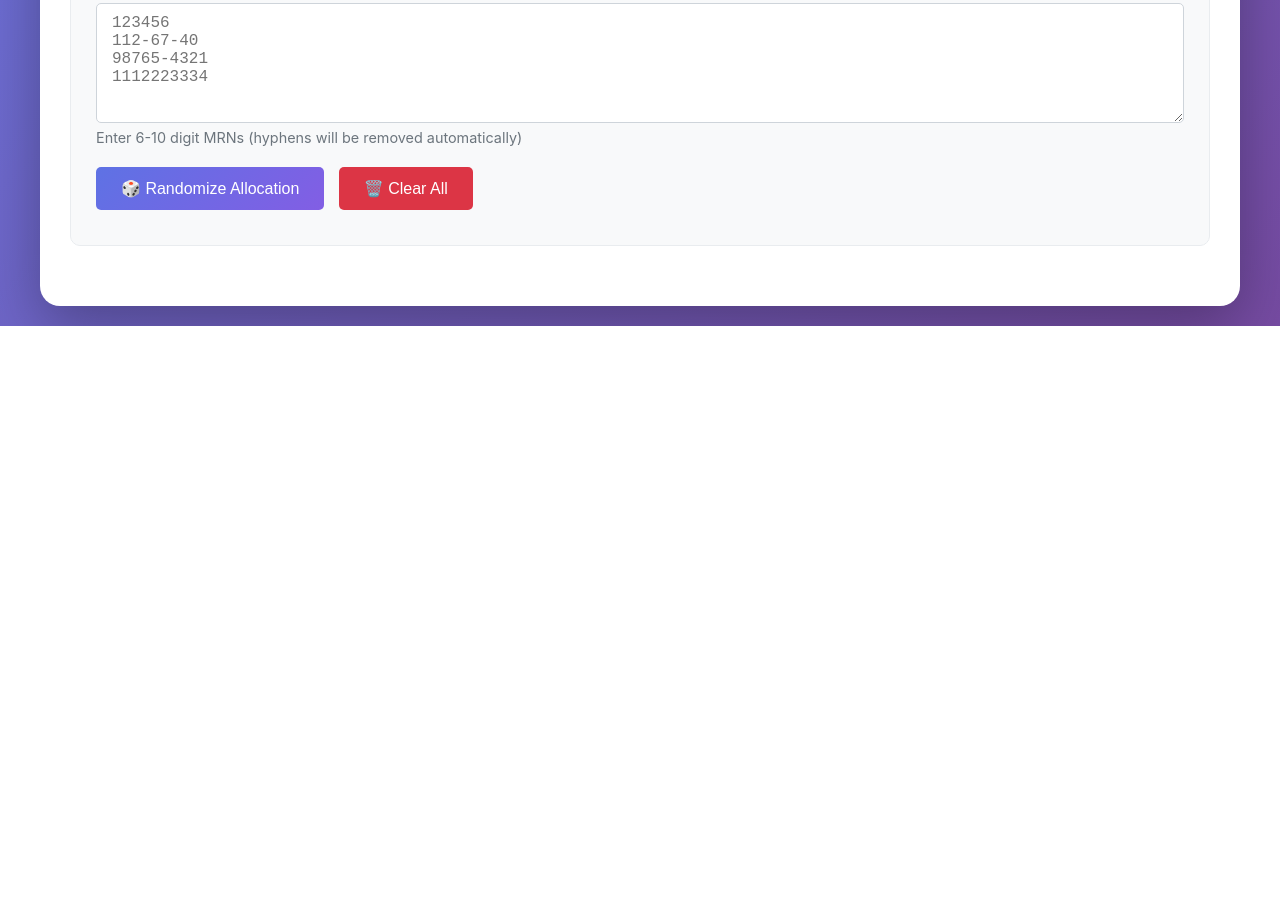
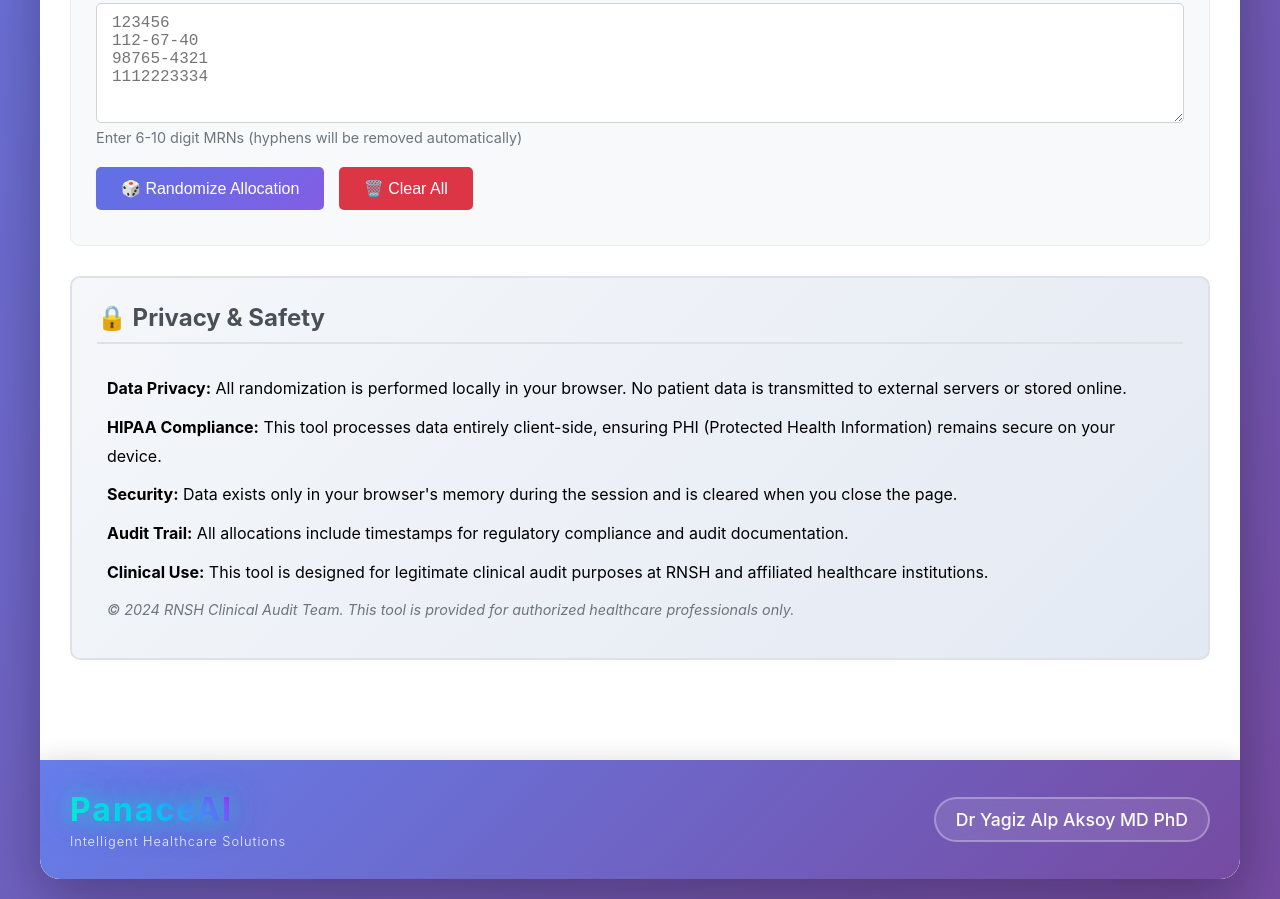
Before and after one commit to PanaceAInsights/Patient_Randomizer, a plain HTML site: page index.html in a window 1280 px wide. Shown: the part 894-1793 px from the top of the page. Before the commit the page ends 1220 px from the top, so only its background shows below. Drawn offline with Linux system fonts and the light colour scheme.

Commit message:
Add files via upload

```diff
--- a/index.html
+++ b/index.html
@@ -3,7 +3,7 @@
 <head>
     <meta charset="UTF-8">
     <meta name="viewport" content="width=device-width, initial-scale=1.0">
-    <title>Patient Audit Randomizer</title>
+    <title>RNSH Audits - Patient Randomizer ©</title>
     <style>
         * {
             margin: 0;
@@ -350,13 +350,111 @@
             .allocation-grid {
                 grid-template-columns: 1fr;
             }
+
+            .footer {
+                flex-direction: column;
+                text-align: center;
+                gap: 20px;
+            }
+
+            .footer-left, .footer-right {
+                width: 100%;
+            }
+        }
+
+        /* Footer Styles */
+        .footer {
+            display: flex;
+            justify-content: space-between;
+            align-items: center;
+            padding: 30px;
+            margin-top: 40px;
+            background: linear-gradient(135deg, #667eea 0%, #764ba2 100%);
+            border-radius: 0 0 20px 20px;
+            box-shadow: 0 -5px 20px rgba(0,0,0,0.1);
+        }
+
+        .footer-left, .footer-right {
+            display: flex;
+            align-items: center;
+        }
+
+        /* PanaceAI Branding */
+        .panacea-link {
+            text-decoration: none;
+            display: flex;
+            flex-direction: column;
+            align-items: flex-start;
+            transition: all 0.3s ease;
+        }
+
+        .panacea-text {
+            font-size: 2em;
+            font-weight: bold;
+            background: linear-gradient(45deg, #00ffcc, #00ccff, #cc00ff);
+            -webkit-background-clip: text;
+            -webkit-text-fill-color: transparent;
+            background-clip: text;
+            text-shadow: 0 0 30px rgba(0, 255, 204, 0.5);
+            letter-spacing: 2px;
+            animation: glow 2s ease-in-out infinite alternate;
+        }
+
+        @keyframes glow {
+            from {
+                text-shadow: 0 0 20px rgba(0, 255, 204, 0.5),
+                             0 0 30px rgba(0, 204, 255, 0.5),
+                             0 0 40px rgba(204, 0, 255, 0.3);
+            }
+            to {
+                text-shadow: 0 0 30px rgba(0, 255, 204, 0.8),
+                             0 0 40px rgba(0, 204, 255, 0.8),
+                             0 0 50px rgba(204, 0, 255, 0.6);
+            }
+        }
+
+        .panacea-tagline {
+            font-size: 0.8em;
+            color: rgba(255, 255, 255, 0.9);
+            margin-top: 5px;
+            letter-spacing: 1px;
+            font-weight: 300;
+        }
+
+        .panacea-link:hover .panacea-text {
+            animation-duration: 0.5s;
+        }
+
+        .panacea-link:hover {
+            transform: scale(1.05);
+        }
+
+        /* Doctor Link Styling */
+        .doctor-link {
+            color: white;
+            text-decoration: none;
+            font-size: 1.1em;
+            font-weight: 500;
+            padding: 10px 20px;
+            background: rgba(255, 255, 255, 0.1);
+            border-radius: 30px;
+            border: 2px solid rgba(255, 255, 255, 0.3);
+            transition: all 0.3s ease;
+            backdrop-filter: blur(10px);
+        }
+
+        .doctor-link:hover {
+            background: rgba(255, 255, 255, 0.2);
+            border-color: rgba(255, 255, 255, 0.5);
+            transform: translateY(-2px);
+            box-shadow: 0 5px 20px rgba(255, 255, 255, 0.3);
         }
     </style>
 </head>
 <body>
     <div class="container">
         <div class="header">
-            <h1>🏥 Patient Audit Randomizer</h1>
+            <h1>🏥 RNSH Audits - Patient Randomizer ©</h1>
             <p>Randomly allocate patients to doctors for clinical audits</p>
         </div>
 
@@ -466,6 +564,34 @@
 
             <!-- Messages Section -->
             <div id="messageArea"></div>
+
+            <!-- Privacy & Safety Section -->
+            <div class="section" style="background: linear-gradient(135deg, #f5f7fa 0%, #e3e9f3 100%); border: 2px solid #dee2e6; margin-top: 30px;">
+                <h2 class="section-title" style="color: #495057;">🔒 Privacy & Safety</h2>
+                <div style="padding: 10px; line-height: 1.8;">
+                    <p style="margin-bottom: 10px;"><strong>Data Privacy:</strong> All randomization is performed locally in your browser. No patient data is transmitted to external servers or stored online.</p>
+                    <p style="margin-bottom: 10px;"><strong>HIPAA Compliance:</strong> This tool processes data entirely client-side, ensuring PHI (Protected Health Information) remains secure on your device.</p>
+                    <p style="margin-bottom: 10px;"><strong>Security:</strong> Data exists only in your browser's memory during the session and is cleared when you close the page.</p>
+                    <p style="margin-bottom: 10px;"><strong>Audit Trail:</strong> All allocations include timestamps for regulatory compliance and audit documentation.</p>
+                    <p style="margin-bottom: 10px;"><strong>Clinical Use:</strong> This tool is designed for legitimate clinical audit purposes at RNSH and affiliated healthcare institutions.</p>
+                    <p style="font-size: 0.9em; color: #6c757d; font-style: italic;">© 2024 RNSH Clinical Audit Team. This tool is provided for authorized healthcare professionals only.</p>
+                </div>
+            </div>
+        </div>
+
+        <!-- Footer -->
+        <div class="footer">
+            <div class="footer-left">
+                <a href="https://www.panacea-insights.com" target="_blank" class="panacea-link">
+                    <span class="panacea-text">PanaceAI</span>
+                    <span class="panacea-tagline">Intelligent Healthcare Solutions</span>
+                </a>
+            </div>
+            <div class="footer-right">
+                <a href="https://www.linkedin.com/in/yagizalpaksoy/" target="_blank" class="doctor-link">
+                    Dr Yagiz Alp Aksoy MD PhD
+                </a>
+            </div>
         </div>
     </div>
 
```
